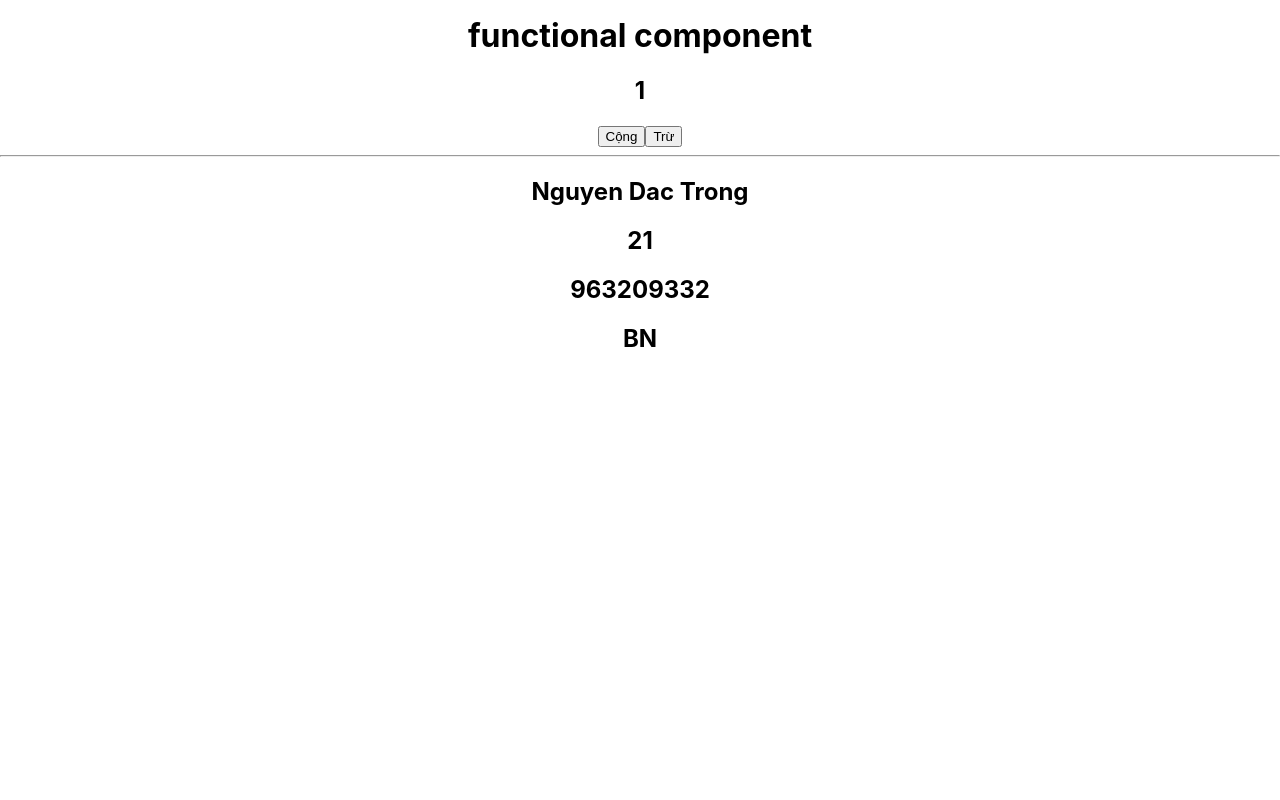
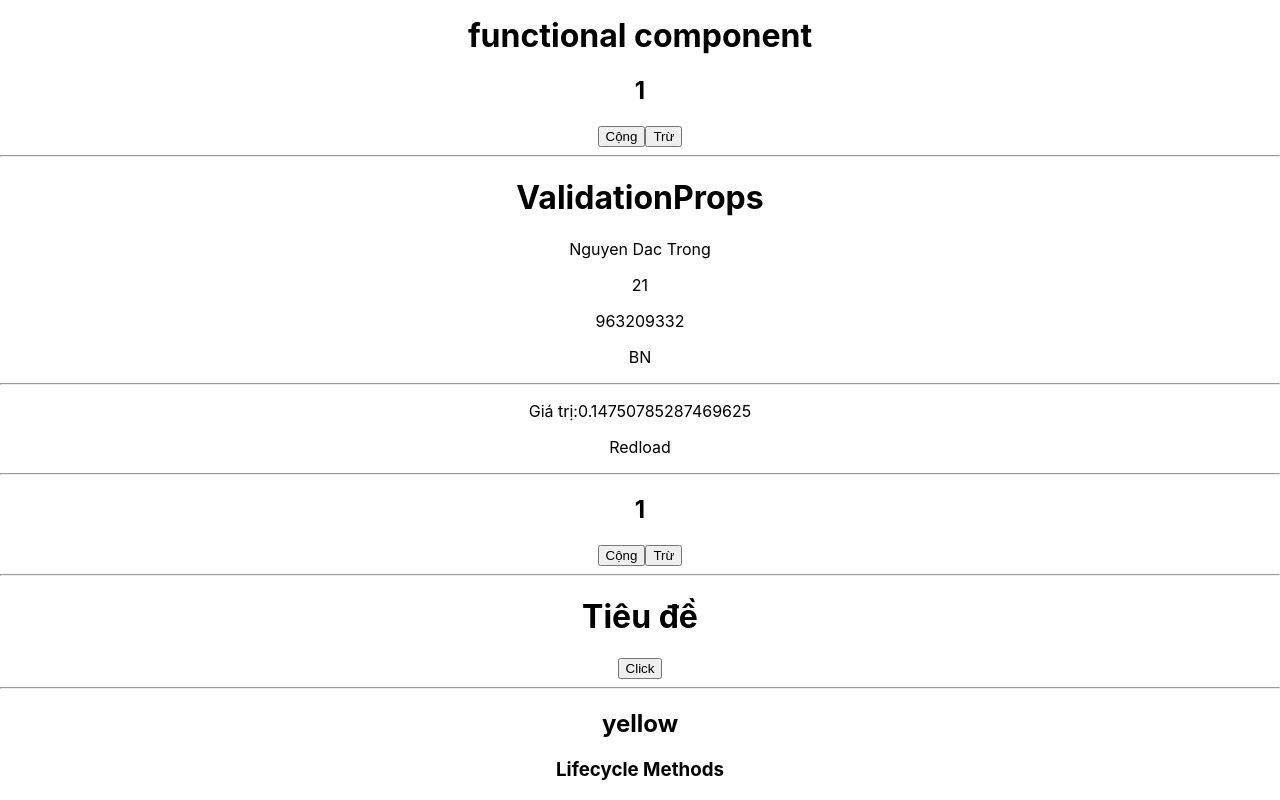
Before and after one commit to dactrong/reactjs-cb, a React (Create React App) app: page / in a window 1280 px wide. Shown: the part 543-1343 px from the top of the page. Before the commit the page ends 915 px from the top, so only its background shows below. Built offline with nearby package versions, Linux system fonts and the light colour scheme.

Commit message:
faet:update code

```diff
--- a/src/App.js
+++ b/src/App.js
@@ -1,4 +1,7 @@
 import "./App.css";
+import ComponentApi, { FindDOMNode1, SetStateAPI } from "./components/ComponentApi";
+import Event from "./components/Event";
+import LifeCycle from "./components/LifeCycal";
 import State from "./components/State";
 import StateFunctional from "./components/StateFunctional";
 import ValidationProps from "./components/ValidationProps";
@@ -10,21 +13,29 @@ function App(props) {
 const products= [
   { id:1, name:"Product A", price:"200000", desc:"ngon bổ dẻ"},
   { id:2,name:"Product B", price:"300000", desc:"ngon bổ dẻ"},
-  { id:3,vname:"Product C", price:"400000", desc:"ngon bổ dẻ"}
+  { id:3,name:"Product C", price:"400000", desc:"ngon bổ dẻ"}
 ]
 
   return (
     <div className="App">
       <h1>Wellcome to ThuanThanhTech</h1>
       <hr/>
-        <Wellcome data={products}> Thông tin sản phẩm</Wellcome>
+        <Wellcome data={products}> Props</Wellcome>
       <hr/>
       <State></State>
       <hr></hr>
       <StateFunctional></StateFunctional>
       <hr></hr>
       <ValidationProps></ValidationProps>
-
+       {/* <Event></Event> */}
+       <hr></hr>
+       <ComponentApi></ComponentApi>
+       <hr></hr>
+       <SetStateAPI></SetStateAPI>
+       <hr></hr>
+       <FindDOMNode1></FindDOMNode1>
+       <hr></hr>
+       <LifeCycle></LifeCycle>
     </div>
   );
 }
--- /dev/null
+++ b/src/components/ComponentApi.js
@@ -0,0 +1,74 @@
+import { render } from "@testing-library/react";
+import React from "react";
+import ReactDom from "react-dom";
+
+class ComponentApi extends React.Component {
+  constructor(props) {
+    super(props);
+
+    this.state = {
+      count: 1,
+    };
+  }
+
+  render() {
+    return (
+      <div>
+        <p>Giá trị:{Math.random()}</p>
+        <p onClick={() => this.forceUpdate()}>Redload</p>
+      </div>
+    );
+  }
+}
+export default ComponentApi;
+
+export class SetStateAPI extends React.Component {
+  constructor(props) {
+    super(props);
+
+    this.state = {
+      count: 1,
+    };
+  }
+
+  congState() {
+    this.setState({
+      count: this.state.count + 1,
+    });
+  }
+  truState() {
+    this.setState((prevState, props) => {
+      return {
+        count: prevState.count - 1,
+      };
+    });
+
+  }
+
+  render() {
+    return (
+      <div>
+        <h2>{this.state.count}</h2>
+        <button onClick={() => this.congState()}>Cộng </button>
+        <button onClick={() => this.truState()}>Trừ</button>
+      </div>
+    );
+  }
+}
+
+export  class FindDOMNode1 extends React.Component{
+
+    findDomNode1(){
+        var title = document.getElementById('title');
+        ReactDom.findDOMNode(title).style.color = "red"
+    }
+    render(){
+
+        return(
+            <div>
+            <h1 id ="title">Tiêu đề</h1>
+            <button onClick={()=> this.findDomNode1()}>Click</button>
+            </div>
+        )
+    }
+}
--- /dev/null
+++ b/src/components/Event.js
@@ -0,0 +1,58 @@
+import React from "react";
+
+class Event extends React.Component {
+  constructor(props) {
+    super(props);
+    //Khởi tạo inital state
+    this.state = {
+      textareaChange: "",
+      buttonClick : "",
+      mouseOver: ""
+    };
+    //bind this cho function mouseOver để  tránh gặp lỗi
+    //không tồn tại biến this.
+    this.mouseOver = this.mouseOver.bind(this)
+  }
+  changeText(e) {
+    this.setState({
+      textareaChange: e.target.value
+    });
+  }
+  mouseOver() {
+    this.setState({
+      mouseOver: this.state.mouseOver + "TRọng"
+    });
+  }
+  render() {
+    return (
+      <div style={{marginTop: "5%"}}>
+        <button
+          onClick={() => {
+            this.setState({
+              buttonClick: this.state.buttonClick + "xin chào "
+            });
+          }}
+        >
+          Click me..
+        </button>{" "}
+
+        <p>
+          button: <code>{this.state.buttonClick}</code>
+        </p>
+        <hr />
+        <textarea onChange={e => this.changeText(e)} placeholder="nhập cái gì đó..."></textarea>
+        <p>
+          textarea: <code>{this.state.textareaChange}</code>
+        </p>
+
+        <hr />
+        <h6 onMouseOver={this.mouseOver}>Di chuột vào đêyyyy nè :v</h6>
+        <p>
+          mouseOver: <code>{this.state.mouseOver}</code>
+        </p>
+      </div>
+    );
+  }
+}
+
+export default Event;
--- /dev/null
+++ b/src/components/LifeCycal.js
@@ -0,0 +1,31 @@
+import React from "react";
+
+class LifeCycle extends React.Component {
+    constructor(props)
+    {
+      super(props);
+       this.state = {
+         color: "red"
+       };
+    }
+
+    componentDidMount(){
+        setTimeout(() =>{
+            this.setState({color:"yellow"})
+        },2000)
+    }
+    // componentDidUpdate(){
+    //     setTimeout(() =>{
+    //         this.setState({color:"thuanthanhtech"})
+    //      },2000)
+    // }
+    render() {
+        return (
+           <div>
+           <h2>{this.state.color}</h2>
+              <h3> Lifecycle Methods</h3>
+           </div>
+        );
+     }
+  }
+  export default LifeCycle
--- a/src/components/ValidationProps.js
+++ b/src/components/ValidationProps.js
@@ -6,10 +6,11 @@ class ValidationProps extends React.Component{
 
         return(
             <div>
-               <h2>{this.props.name}</h2>
-               <h2>{this.props.age}</h2>
-               <h2>{this.props.phone}</h2>
-               <h2>{this.props.address}</h2>
+            <h1>ValidationProps</h1>
+               <p>{this.props.name}</p>
+               <p>{this.props.age}</p>
+               <p>{this.props.phone}</p>
+               <p>{this.props.address}</p>
             </div>
         )
     }
@@ -25,7 +26,7 @@ ValidationProps.defaultProps = {
   ValidationProps.propTypes = {
      name:PropTypes.string,
      age:PropTypes.number,
-     phone:PropTypes.string,
+     phone:PropTypes.number,
      address:PropTypes.oneOf(["BN","HN","TQ"])
   }
 export default ValidationProps
```
